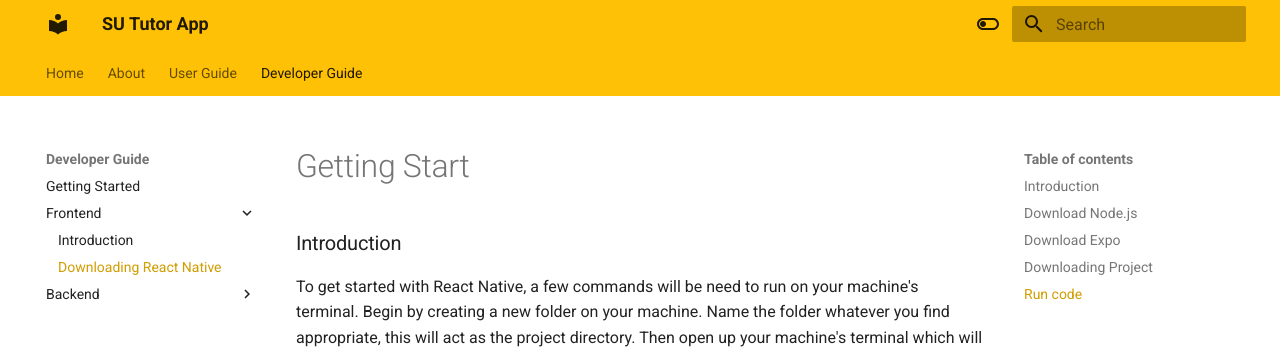
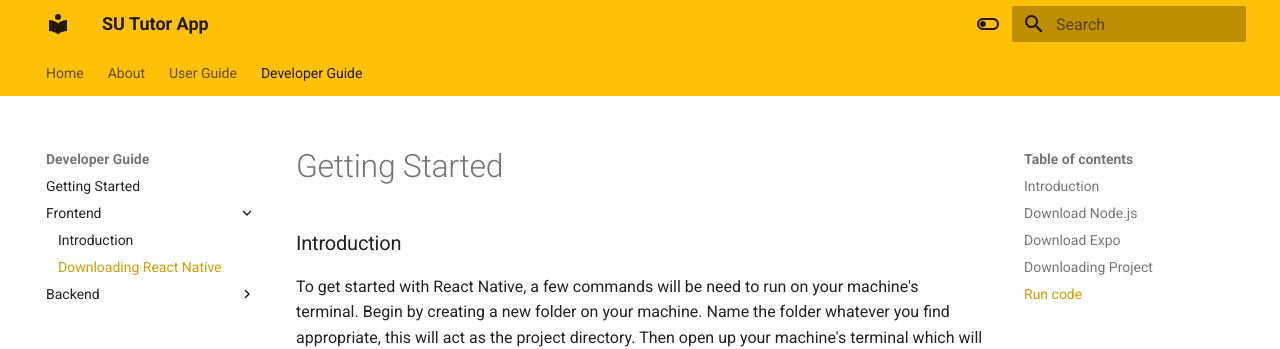
Before and after one commit to Southwestern-Higher-Learning/southwestern-higher-learning.github.io, an MkDocs documentation site: the page built from docs/developers/frontend/initial-downloads.md, in a window 1280 px wide and 1230 px high. Shown: the top 349 px of the window. Built offline with MkDocs 1.6.1 and Material for MkDocs 9.7.7, drawn with Linux system fonts in a browser that asks for light colours.

Commit message:
Fixed typo

```diff
--- a/docs/developers/frontend/initial-downloads.md
+++ b/docs/developers/frontend/initial-downloads.md
@@ -1,4 +1,4 @@
-# Getting Start
+# Getting Started
 
 ### Introduction
 
```
